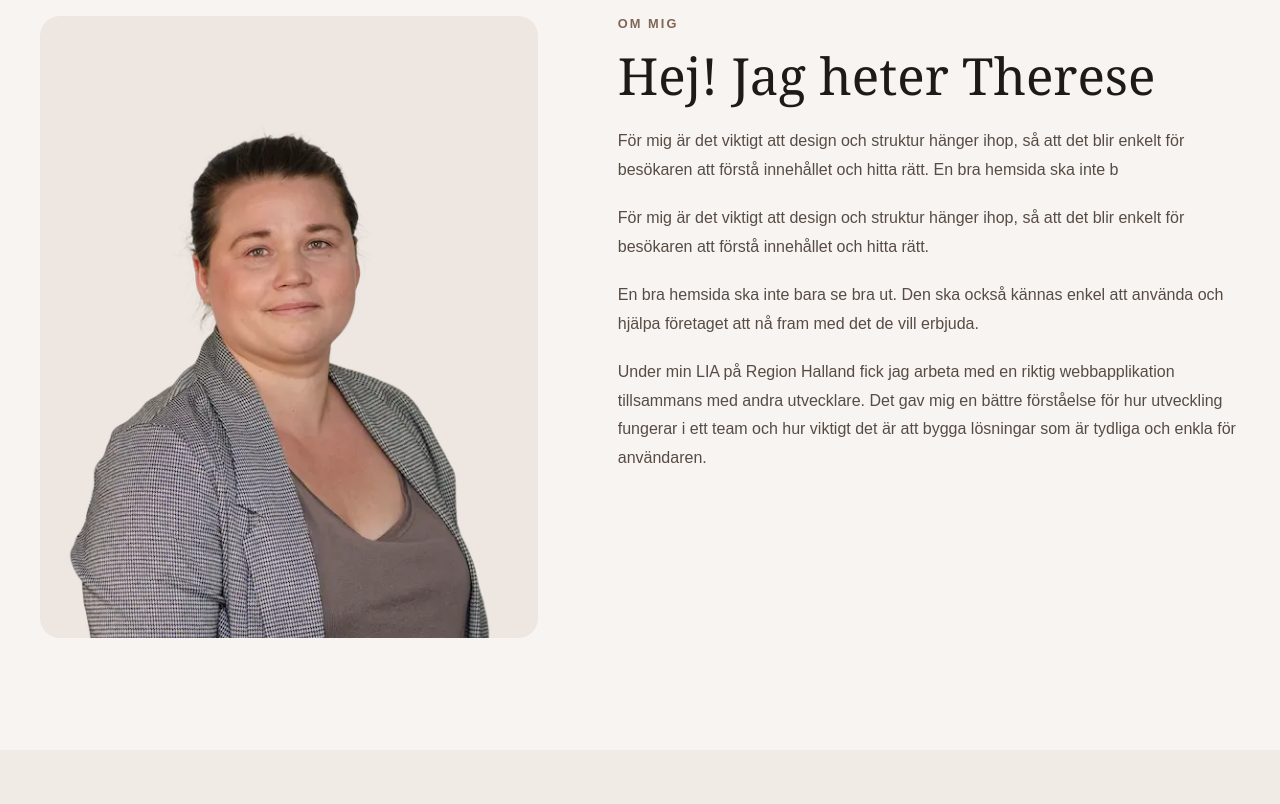
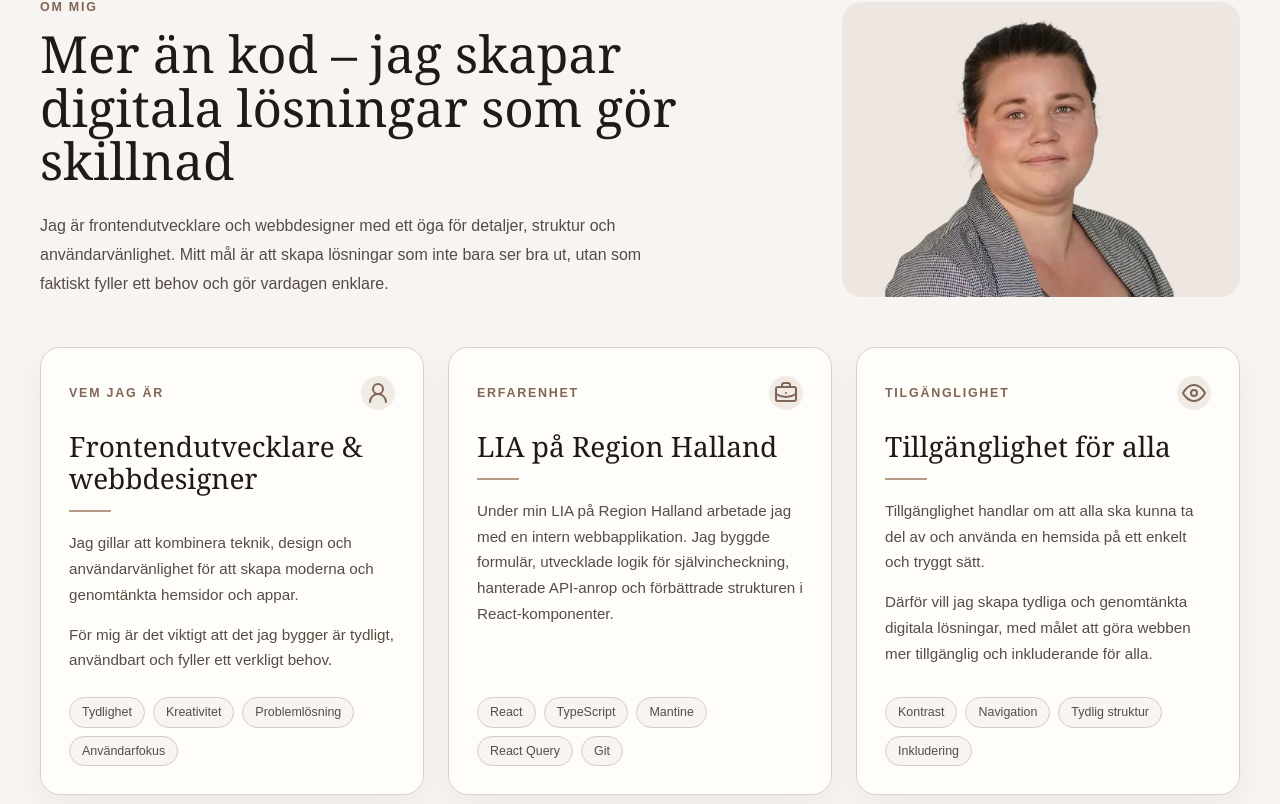
Before and after one commit to Thela1989/therese-webbdesign, a React (Vite) app: page / in a window 1280 px wide. Shown: the part 2696-3500 px from the top of the page. Built offline with nearby package versions, Linux system fonts and the light colour scheme.

Commit message:
style: fix style in section about me

```diff
--- a/package.json
+++ b/package.json
@@ -12,6 +12,7 @@
   "dependencies": {
     "@mantine/core": "^9.4.0",
     "@mantine/hooks": "^9.4.0",
+    "lucide-react": "^1.34.0",
     "react": "^19.2.7",
     "react-dom": "^19.2.7",
     "react-icons": "^5.7.0",
--- a/src/About.css
+++ b/src/About.css
@@ -1,23 +1,61 @@
 .about {
-  padding: 7rem 2rem;
+  padding: 6rem 1.5rem;
   background-color: #f7f4f1;
 }
 
 .about__inner {
-  display: grid;
-  grid-template-columns:
-    minmax(280px, 0.8fr)
-    minmax(0, 1fr);
-  align-items: start;
-  gap: 5rem;
-
   width: 100%;
   max-width: 1200px;
   margin: 0 auto;
 }
 
+/* Intro + bild */
+.about__hero {
+  display: grid;
+  grid-template-columns: minmax(0, 1.3fr) minmax(
+      280px,
+      0.7fr
+    );
+  align-items: center;
+  gap: 4rem;
+  margin-bottom: 3rem;
+}
+
+.about__content {
+  max-width: 700px;
+}
+
+.about .section-eyebrow,
+.about-card__eyebrow {
+  margin: 0 0 0.8rem;
+  color: #806656;
+  font-size: 0.78rem;
+  font-weight: 600;
+  letter-spacing: 0.14em;
+  text-transform: uppercase;
+}
+
+.about__content h2 {
+  margin: 0 0 1.5rem;
+  color: #1f1a17;
+  font-family: Georgia, "Times New Roman", serif;
+  font-size: clamp(2.3rem, 4vw, 4rem);
+  font-weight: 500;
+  line-height: 1.05;
+}
+
+.about__lead {
+  margin: 0;
+  max-width: 650px;
+  color: #574c45;
+  font-size: 1rem;
+  line-height: 1.8;
+}
+
 .about__image-wrapper {
   overflow: hidden;
+  width: 100%;
+  aspect-ratio: 1.35 / 1;
   border-radius: 20px;
   background-color: #eee7e1;
 }
@@ -25,96 +63,198 @@
 .about__image {
   display: block;
   width: 100%;
-  aspect-ratio: 4 / 5;
+  height: 100%;
   object-fit: cover;
-  object-position: center top;
+  object-position: center 25%;
 }
 
-.about__content {
-  max-width: 650px;
-  align-self: start;
+/* Kort */
+.about__cards {
+  display: grid;
+  grid-template-columns: repeat(
+    3,
+    minmax(0, 1fr)
+  );
+  gap: 1.5rem;
 }
 
-.about__content h2 {
-  margin: 0 0 1.5rem;
-
-  color: #1f1a17;
-
-  font-family: Georgia, "Times New Roman", serif;
-  font-size: clamp(2.2rem, 4vw, 3.6rem);
-  font-weight: 500;
-  line-height: 1.1;
-}
-.about .section-eyebrow {
-  margin: 0 0 1rem;
-  color: #806656;
-  font-size: 0.8rem;
-  font-weight: 600;
-  letter-spacing: 0.16em;
-  text-transform: uppercase;
+.about-card {
+  display: flex;
+  flex-direction: column;
+  min-height: 360px;
+  padding: 1.75rem;
+  border: 1px solid #ddd1c8;
+  border-radius: 20px;
+  background-color: #fffdf9;
+  box-shadow: 0 12px 30px rgba(76, 58, 48, 0.05);
 }
 
-.about__content > p:not(.section-eyebrow) {
-  margin: 0 0 1.2rem;
+.about-card h3 {
+  margin: 20px 0 0.25rem;
+  color: #1f1a17;
+  font-family: Georgia, "Times New Roman", serif;
+  font-size: 1.75rem;
+  font-weight: 500;
+  line-height: 1.15;
+}
+
+.about-card p:not(.about-card__eyebrow) {
+  margin-top: 14px;
 
   color: #574c45;
-
-  font-size: 1rem;
-  line-height: 1.8;
+  font-size: 0.95rem;
+  line-height: 1.7;
+}
+.about-card__header {
+  display: flex;
+  align-items: center;
+  justify-content: space-between;
+  gap: 1rem;
 }
 
-.about__button {
-  min-height: 50px;
+.about-card__icon {
+  width: 24px;
+  height: 24px;
+  color: #806656;
+}
+.about-card__icon-wrapper {
+  display: flex;
+  align-items: center;
+  justify-content: center;
+  width: 34px;
+  height: 34px;
+  border-radius: 50%;
+  background-color: #f1ebe6;
+  flex-shrink: 0;
+}
+.about-card p + p {
   margin-top: 1rem;
-  padding: 0.85rem 1.8rem;
+}
+.about-card__header .about-card__eyebrow {
+  margin: 0;
+}
 
+/* Teknik-taggar */
+.about-card__tags {
+  display: flex;
+  flex-wrap: wrap;
+  gap: 0.5rem;
+  margin-top: auto;
+  padding-top: 1.5rem;
+}
+
+.about-card__tags span {
+  padding: 0.45rem 0.75rem;
+  border: 1px solid #d8cbc2;
+  border-radius: 999px;
+  background-color: #f7f4f1;
+  color: #574c45;
+  font-size: 0.78rem;
+}
+
+/* Tillgänglighetskort */
+.about-card--accessibility {
+  position: relative;
+}
+
+.about-card__accessibility-content {
+  display: flex;
+  flex-direction: column;
+  height: 100%;
+}
+
+/* Knappar */
+.about-card__button {
   display: inline-flex;
   align-items: center;
   justify-content: center;
-
-  border: 1px solid #8e7463;
-  border-radius: 999px;
-
+  align-self: flex-start;
+  min-height: 48px;
+  margin-top: auto;
+  padding: 0.8rem 1.4rem;
+  border: 1px solid #806656;
+  border-radius: 8px;
   background-color: #806656;
   color: #fffdf9;
-
   font-weight: 600;
   text-decoration: none;
-
   transition:
     background-color 0.25s ease,
     color 0.25s ease,
     transform 0.25s ease;
 }
 
-.about__button:hover {
+.about-card__button:hover {
   transform: translateY(-2px);
-
-  background-color: transparent;
-  color: #8e7463;
+  background-color: #6f5749;
 }
 
+.about-card h3::after {
+  content: "";
+  display: block;
+  width: 42px;
+  height: 2px;
+  margin-top: 1rem;
+  background-color: #b69b89;
+}
+
+/* Tablet */
 @media (max-width: 900px) {
-  .about__inner {
+  .about__hero {
     grid-template-columns: 1fr;
-    gap: 3rem;
+    gap: 2.5rem;
   }
 
   .about__image-wrapper {
-    max-width: 520px;
+    max-width: 560px;
+  }
+
+  .about__cards {
+    grid-template-columns: 1fr;
+  }
+
+  .about-card {
+    min-height: auto;
   }
 }
 
+/* Mobil */
 @media (max-width: 650px) {
   .about {
-    padding: 5rem 1.25rem;
+    padding: 4rem 1rem;
+  }
+
+  .about__hero {
+    gap: 2rem;
+    margin-bottom: 2rem;
   }
 
   .about__content h2 {
-    font-size: 2.2rem;
+    font-size: 2.35rem;
   }
 
-  .about__button {
+  .about__lead {
+    font-size: 1rem;
+    line-height: 1.75;
+  }
+
+  .about__image-wrapper {
+    aspect-ratio: 4 / 3;
+  }
+
+  .about__cards {
+    gap: 1rem;
+  }
+
+  .about-card {
+    padding: 1.4rem;
+  }
+
+  .about-card h3 {
+    font-size: 1.55rem;
+  }
+
+  .about-card__button {
     width: 100%;
   }
 }
--- a/src/Hero.css
+++ b/src/Hero.css
@@ -164,7 +164,7 @@
 @media (max-width: 1050px) {
   .hero__inner {
     min-height: auto;
-    padding-top: 48px;
+
     padding-bottom: 0;
 
     grid-template-columns: 1fr;
@@ -194,7 +194,7 @@
 @media (max-width: 700px) {
   .hero__inner {
     min-height: auto;
-    padding-top: 42px;
+
     padding-bottom: 0;
     gap: 36px;
   }
--- a/src/Services.css
+++ b/src/Services.css
@@ -221,8 +221,8 @@
     padding: 5rem 1.25rem;
   }
 
-  .services__header {
-    margin-bottom: 3rem;
+  .services__header h2 {
+    font-size: 2.3rem;
   }
 
   .services__category {
--- a/src/components/About.tsx
+++ b/src/components/About.tsx
@@ -1,56 +1,149 @@
 import "../About.css";
 import aboutImage from "../assets/images/profile2.webp";
+import {
+  UserRound,
+  BriefcaseBusiness,
+  Accessibility,
+} from "lucide-react";
+import { FiEye } from "react-icons/fi";
 
 export default function About() {
   return (
     <section className="about" id="about">
       <div className="about__inner">
-        <div className="about__image-wrapper">
-          <img
-            src={aboutImage}
-            alt="Therese, frontendutvecklare och webdesigner"
-            className="about__image"
-          />
-        </div>
-
+        <div className="about__hero">
           <div className="about__content">
             <p className="section-eyebrow">
               Om mig
             </p>
 
-          <h2>Hej! Jag heter Therese</h2>
+            <h2>
+              Mer än kod – jag skapar digitala
+              lösningar som gör skillnad
+            </h2>
+
+            <p className="about__lead">
+              Jag är frontendutvecklare och
+              webbdesigner med ett öga för
+              detaljer, struktur och
+              användarvänlighet. Mitt mål är att
+              skapa lösningar som inte bara ser
+              bra ut, utan som faktiskt fyller ett
+              behov och gör vardagen enklare.
+            </p>
+          </div>
+
+          <div className="about__image-wrapper">
+            <img
+              src={aboutImage}
+              alt="Therese, frontendutvecklare och webbdesigner"
+              className="about__image"
+            />
+          </div>
+        </div>
+
+        <div className="about__cards">
+          <article className="about-card">
+            <div className="about-card__header">
+              <p className="about-card__eyebrow">
+                Vem jag är
+              </p>
+
+              <div className="about-card__icon-wrapper">
+                <UserRound className="about-card__icon" />
+              </div>
+            </div>
+
+            <h3>
+              Frontendutvecklare & webbdesigner
+            </h3>
 
             <p>
-            För mig är det viktigt att design och
-            struktur hänger ihop, så att det blir
-            enkelt för besökaren att förstå
-            innehållet och hitta rätt. En bra
-            hemsida ska inte b
+              Jag gillar att kombinera teknik,
+              design och användarvänlighet för att
+              skapa moderna och genomtänkta
+              hemsidor och appar.
             </p>
 
             <p>
-            För mig är det viktigt att design och
-            struktur hänger ihop, så att det blir
-            enkelt för besökaren att förstå
-            innehållet och hitta rätt.
+              För mig är det viktigt att det jag
+              bygger är tydligt, användbart och
+              fyller ett verkligt behov.
+            </p>
+            <div className="about-card__tags">
+              <span>Tydlighet</span>
+              <span>Kreativitet</span>
+              <span>Problemlösning</span>
+              <span>Användarfokus</span>
+            </div>
+          </article>
+
+          <article className="about-card">
+            <div className="about-card__header">
+              <p className="about-card__eyebrow">
+                Erfarenhet
               </p>
 
+              <div className="about-card__icon-wrapper">
+                <BriefcaseBusiness className="about-card__icon" />
+              </div>
+            </div>
+
+            <h3>LIA på Region Halland</h3>
+
             <p>
-            En bra hemsida ska inte bara se bra
-            ut. Den ska också kännas enkel att
-            använda och hjälpa företaget att nå
-            fram med det de vill erbjuda.
+              Under min LIA på Region Halland
+              arbetade jag med en intern
+              webbapplikation. Jag byggde
+              formulär, utvecklade logik för
+              självincheckning, hanterade
+              API-anrop och förbättrade strukturen
+              i React-komponenter.
+            </p>
+
+            <div className="about-card__tags">
+              <span>React</span>
+              <span>TypeScript</span>
+              <span>Mantine</span>
+              <span>React Query</span>
+              <span>Git</span>
+            </div>
+          </article>
+
+          <article className="about-card about-card--accessibility">
+            <div className="about-card__accessibility-content">
+              {" "}
+              <div className="about-card__header">
+                <p className="about-card__eyebrow">
+                  Tilgänglighet
+                </p>
+
+                <div className="about-card__icon-wrapper">
+                  <FiEye className="about-card__icon" />
+                </div>
+              </div>
+              <h3>Tillgänglighet för alla</h3>
+              <p>
+                Tillgänglighet handlar om att alla
+                ska kunna ta del av och använda en
+                hemsida på ett enkelt och tryggt
+                sätt.
               </p>
               <p>
-            Under min LIA på Region Halland fick
-            jag arbeta med en riktig
-            webbapplikation tillsammans med andra
-            utvecklare. Det gav mig en bättre
-            förståelse för hur utveckling fungerar
-            i ett team och hur viktigt det är att
-            bygga lösningar som är tydliga och
-            enkla för användaren.
+                Därför vill jag skapa tydliga och
+                genomtänkta digitala lösningar,
+                med målet att göra webben mer
+                tillgänglig och inkluderande för
+                alla.
               </p>
+              <div className="about-card__tags">
+                <span>Kontrast</span>
+                <span>Navigation</span>
+                <span>Tydlig struktur</span>
+                <span>Inkludering</span>
+              </div>
+            </div>
+          </article>
         </div>
       </div>
     </section>
```
Also changed, not shown: src/components/Contact.tsx (+6 -6 lines), 1 other file (tests, documents, lock files or other folders). Lines whose indentation alone changed are shown as unchanged.
